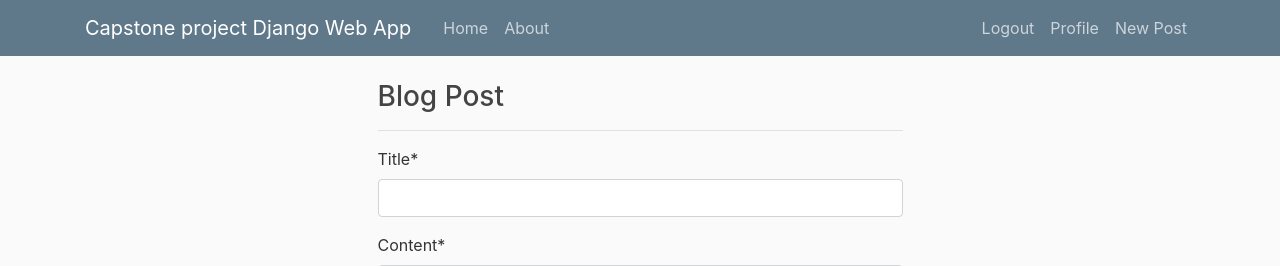
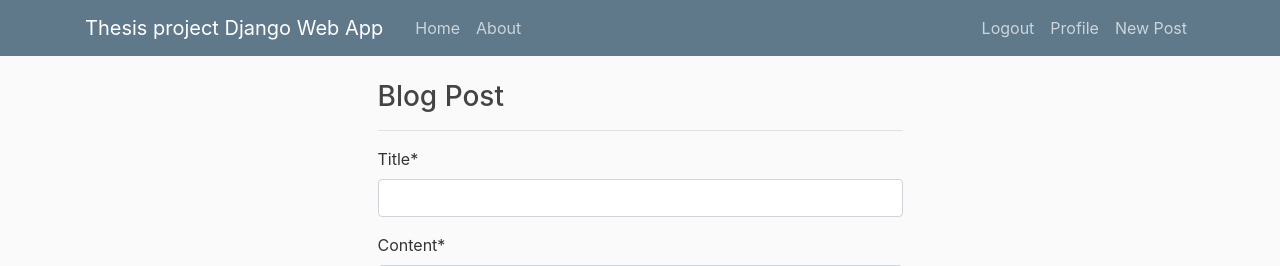
Before and after one commit to MTalhaKumcu/Strategy-to-improve-Cloud-Failover-Scenario-with-AWS, a Django app: page /create/ in a window 1280 px wide. Shown: the top 266 px of the page. Run offline with Django 3.2, Linux system fonts and the light colour scheme; the visitor is signed in with stand-in values (Sample User, id 1); some libraries are stand-ins or nearby versions.

Commit message:
minor changes in blog

```diff
--- a/src/templates/navbar.html
+++ b/src/templates/navbar.html
@@ -1,7 +1,7 @@
 <header class="site-header">
     <nav class="navbar navbar-expand-md navbar-dark bg-steel fixed-top">
         <div class="container">
-            <a class="navbar-brand mr-4" href="{% url 'blog:list' %}">Capstone project Django Web App</a>
+            <a class="navbar-brand mr-4" href="{% url 'blog:list' %}">Thesis project Django Web App</a>
             <button class="navbar-toggler" type="button" data-toggle="collapse" data-target="#navbarToggle"
                 aria-controls="navbarToggle" aria-expanded="false" aria-label="Toggle navigation">
                 <span class="navbar-toggler-icon"></span>
--- a/src/users/forms.py
+++ b/src/users/forms.py
@@ -13,7 +13,7 @@ class RegistrationForm(UserCreationForm):
         fields = ("username", "email")
 
     def clean_email(self):
-        email = self.cleaned_data["mtkcloudevops@gmail.com"]  # HENRY@GMAİL.COM
+        email = self.cleaned_data["mtkcloudevops@gmail.com"]  # something@GMAİL.COM
         if User.objects.filter(email=email).exists():
             raise forms.ValidationError(
                 "Please use another Email, that one already taken"
```
Also changed, not shown: 1 other file.
